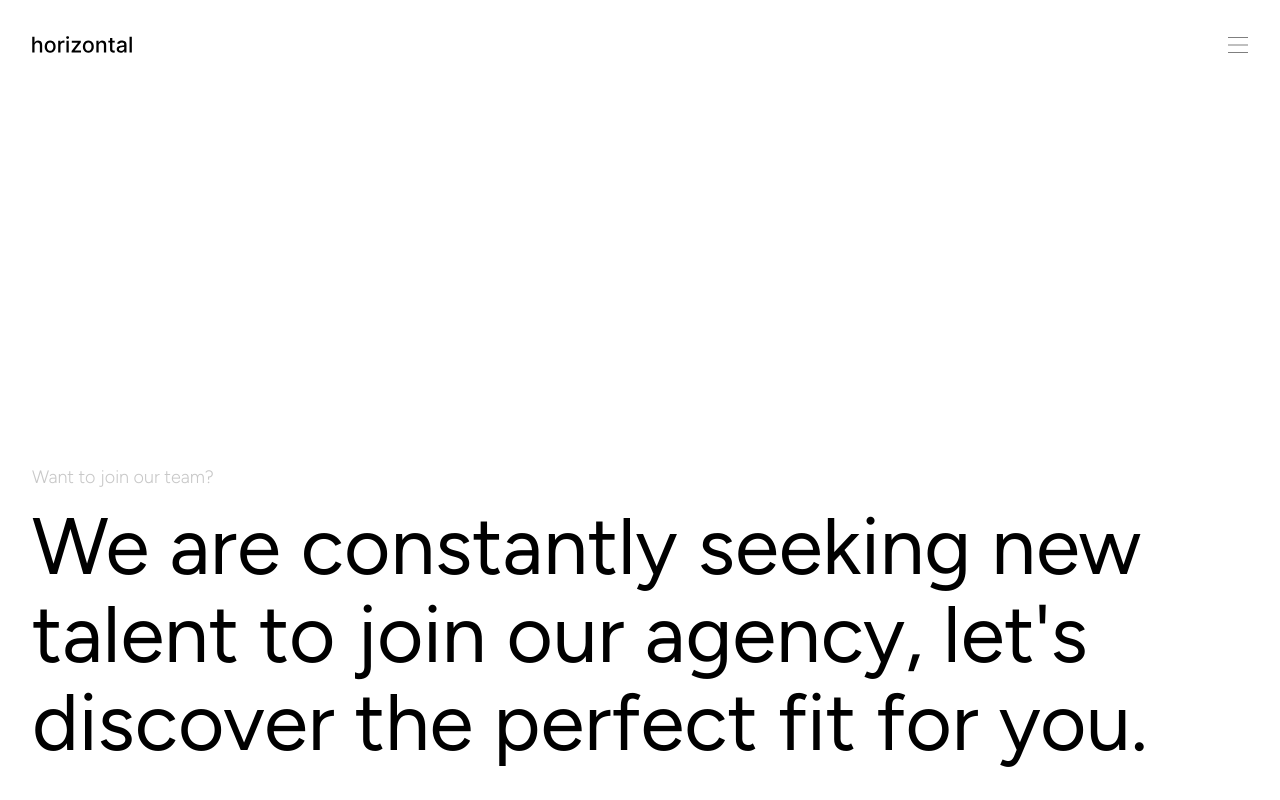
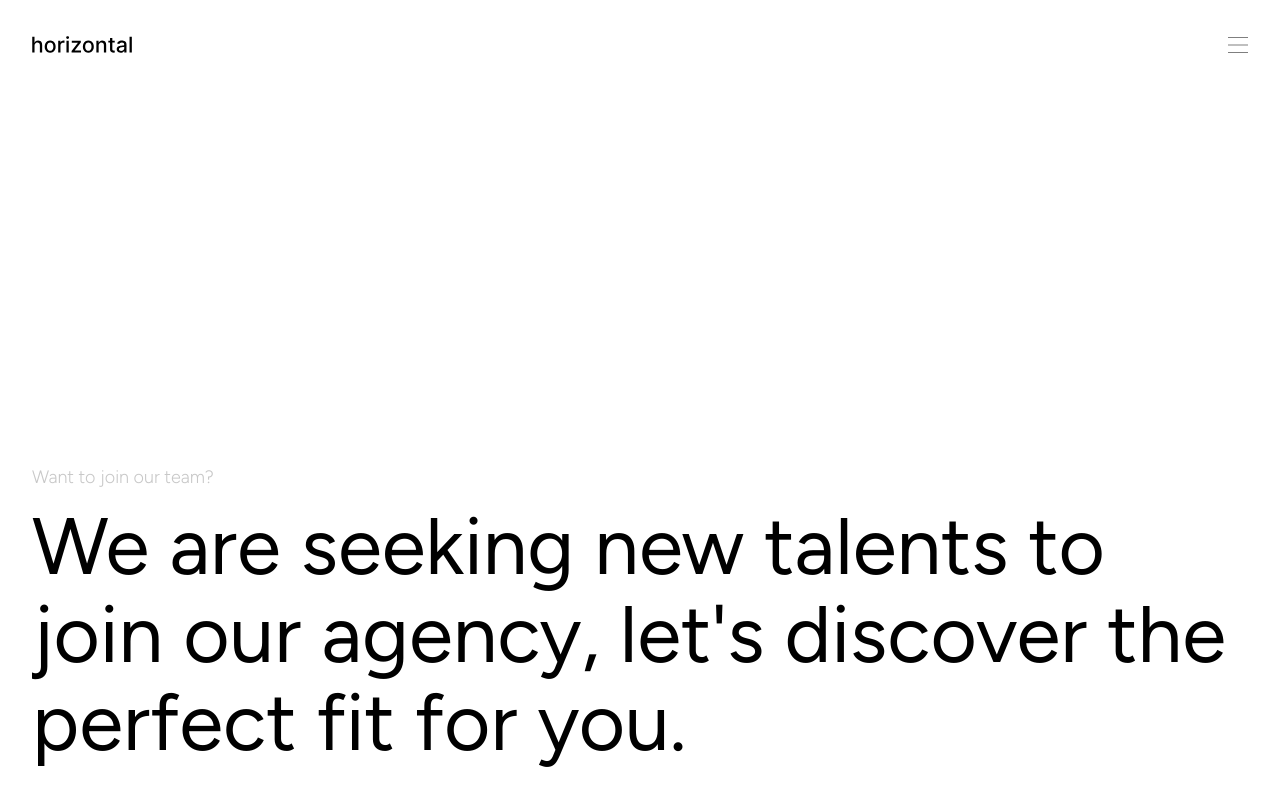
Before and after one commit to maelacudini/horizontal, a Next.js app: page /jobs in a window 1280 px wide. Shown: the top 800 px of the page. Built offline with nearby package versions, Linux system fonts and the light colour scheme; grey boxes are pictures that could not be loaded.

Commit message:
modifiche generali

```diff
--- a/components/contact/hero/Hero.jsx
+++ b/components/contact/hero/Hero.jsx
@@ -11,7 +11,7 @@ export default function Hero() {
           <Title
             justify={"flex-start"}
             phrase={
-              "We're continuously scouting for new enthusiastic clients, let's talk about your new projects."
+              "We're continuously scouting for clients, let's talk about your new projects."
             }
           />
         </h1>
--- a/components/contact/img/img.module.scss
+++ b/components/contact/img/img.module.scss
@@ -4,7 +4,7 @@
   position: relative;
 
   img {
-    object-position: left;
+    object-position: center;
     object-fit: cover;
   }
 }
--- a/components/jobs/hero/Hero.jsx
+++ b/components/jobs/hero/Hero.jsx
@@ -11,7 +11,7 @@ export default function Hero() {
           <Title
             justify={"flex-start"}
             phrase={
-              "We are constantly seeking new talent to join our agency, let's discover the perfect fit for you."
+              "We are seeking new talents to join our agency, let's discover the perfect fit for you."
             }
           />
         </h1>
--- a/components/jobs/img/img.module.scss
+++ b/components/jobs/img/img.module.scss
@@ -4,7 +4,7 @@
   position: relative;
 
   img {
-    object-position: left;
+    object-position: center;
     object-fit: cover;
   }
 }
```
Also changed, not shown: 1 other file (tests, documents, lock files or other folders).
